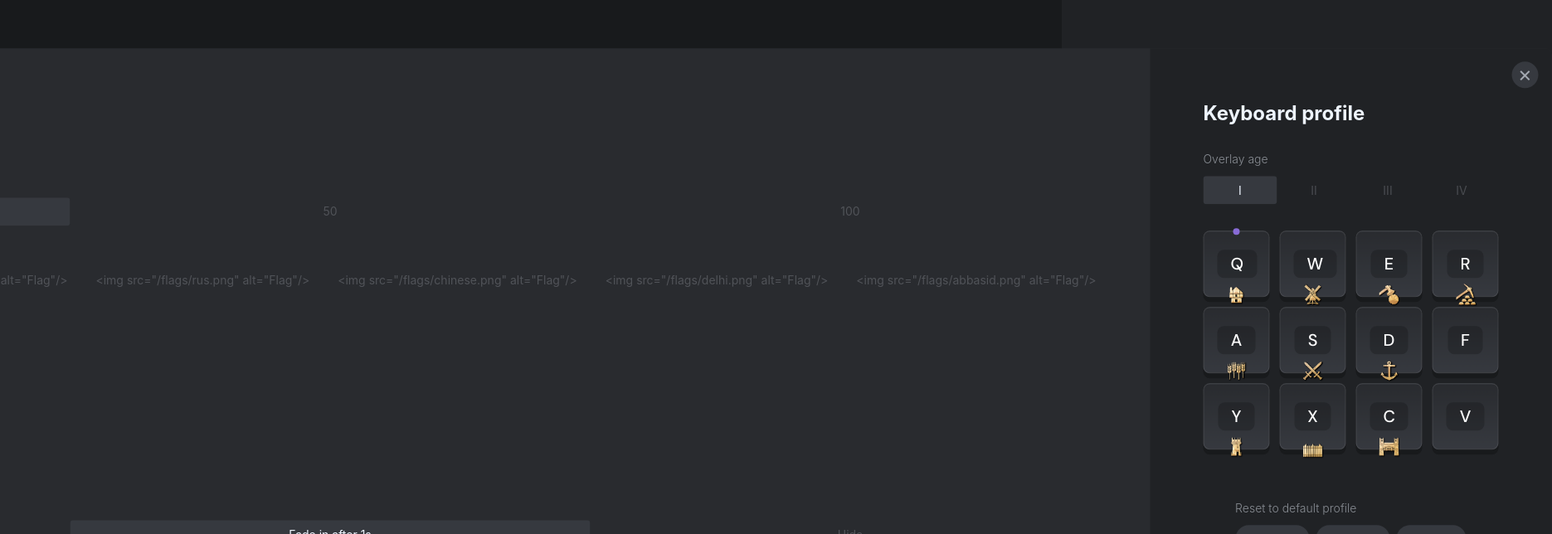
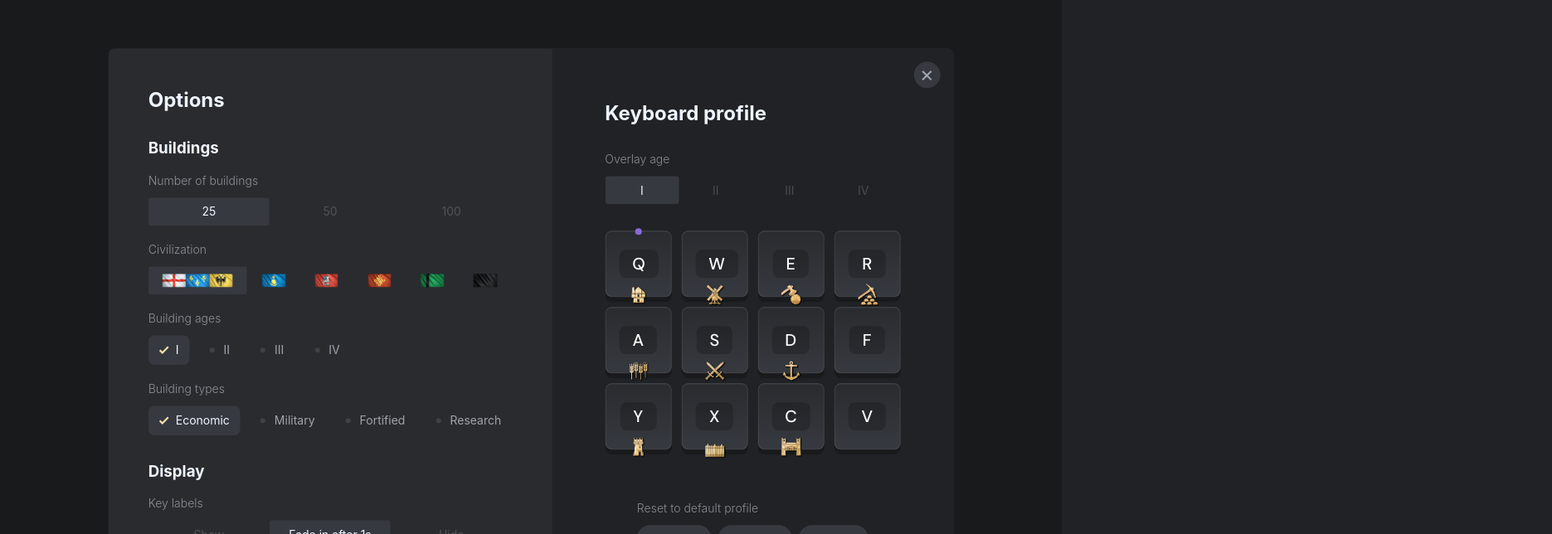
Before and after one commit to alexwidua/aegis, a React (Create React App) app: page / in a window 1280 px wide. Both pictures are taken after a click on the button "Options". Shown: the top 644 px of the page at 83% size, 1871 px wide, since content can reach past the window. Built offline with nearby package versions, Linux system fonts and the light colour scheme; a web font is replaced by a local one.

Commit message:
feat: allow `img` children

```diff
--- a/src/components/ui/SegmentedInput.js
+++ b/src/components/ui/SegmentedInput.js
@@ -60,7 +60,10 @@ const SegmentedControls = ({
 									[ITEM_ID_DATA_ATTRIBUTE_NAME]: `${i}`
 								}}
 							/>
-							<div className={styles.children}>{children}</div>
+							<div
+								className={styles.children}
+								dangerouslySetInnerHTML={{ __html: children }}
+							/>
 						</div>
 					)
 				})}
--- a/src/components/ui/segmented-input.module.scss
+++ b/src/components/ui/segmented-input.module.scss
@@ -44,6 +44,10 @@
 	border: 1px solid transparent;
 	color: var(--color-font-tertiary);
 	white-space: nowrap;
+
+	& img {
+		height: 1rem;
+	}
 }
 .input:checked ~ .children {
 	background: var(--color-foreground);
```
